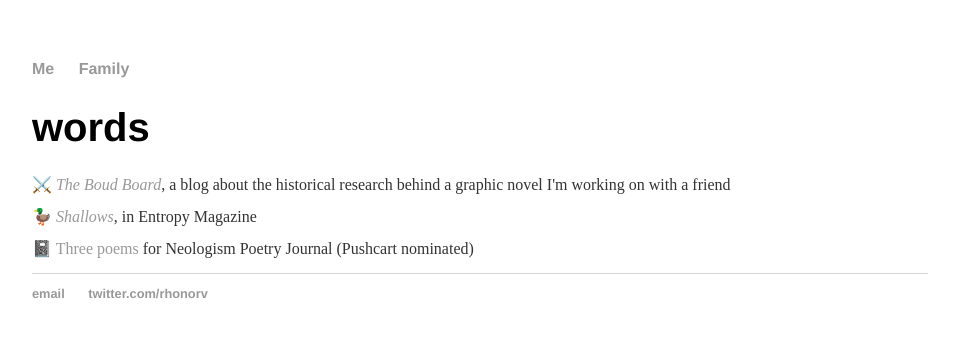
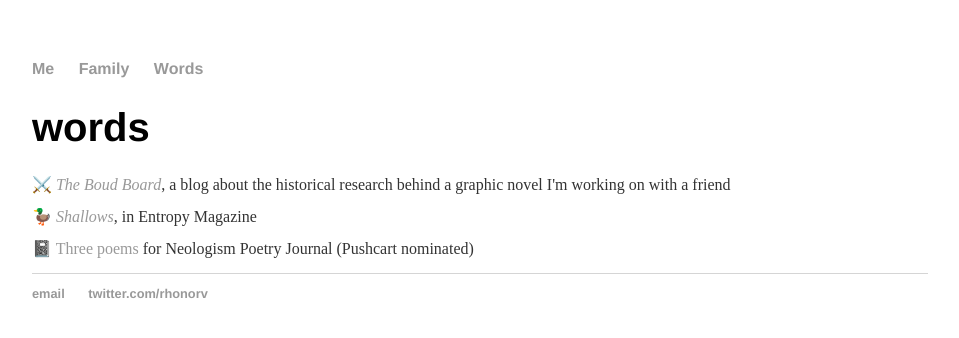
Before and after one commit to rhonorv/rhonorv.github.io, a Jekyll site: the page words/index.html, which Jekyll copies as it is, in a window 1280 px wide. Shown: the top 338 px of the page, without its empty margins (160-1119 px from the left). Built offline with Jekyll 4.4.1, drawn with Linux system fonts in a browser that asks for light colours.

Commit message:
Update index.html

```diff
--- a/words/index.html
+++ b/words/index.html
@@ -13,6 +13,7 @@
 <ul>
 <li><a href="/">Me</a></li>
 <li><a href="/family">Family</a></li>
+<li><a href="/words">Words</a></li>
 </ul>
     </nav>
 <div class="container">
```
